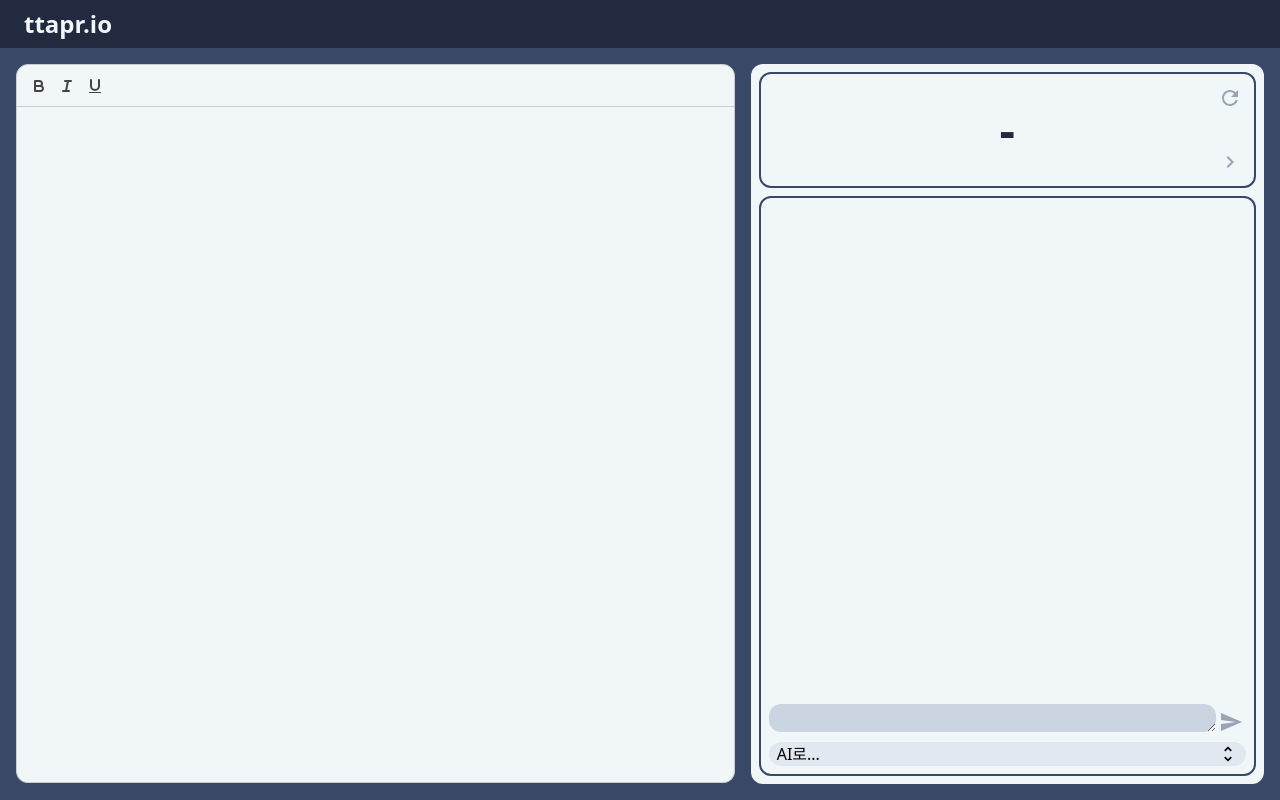
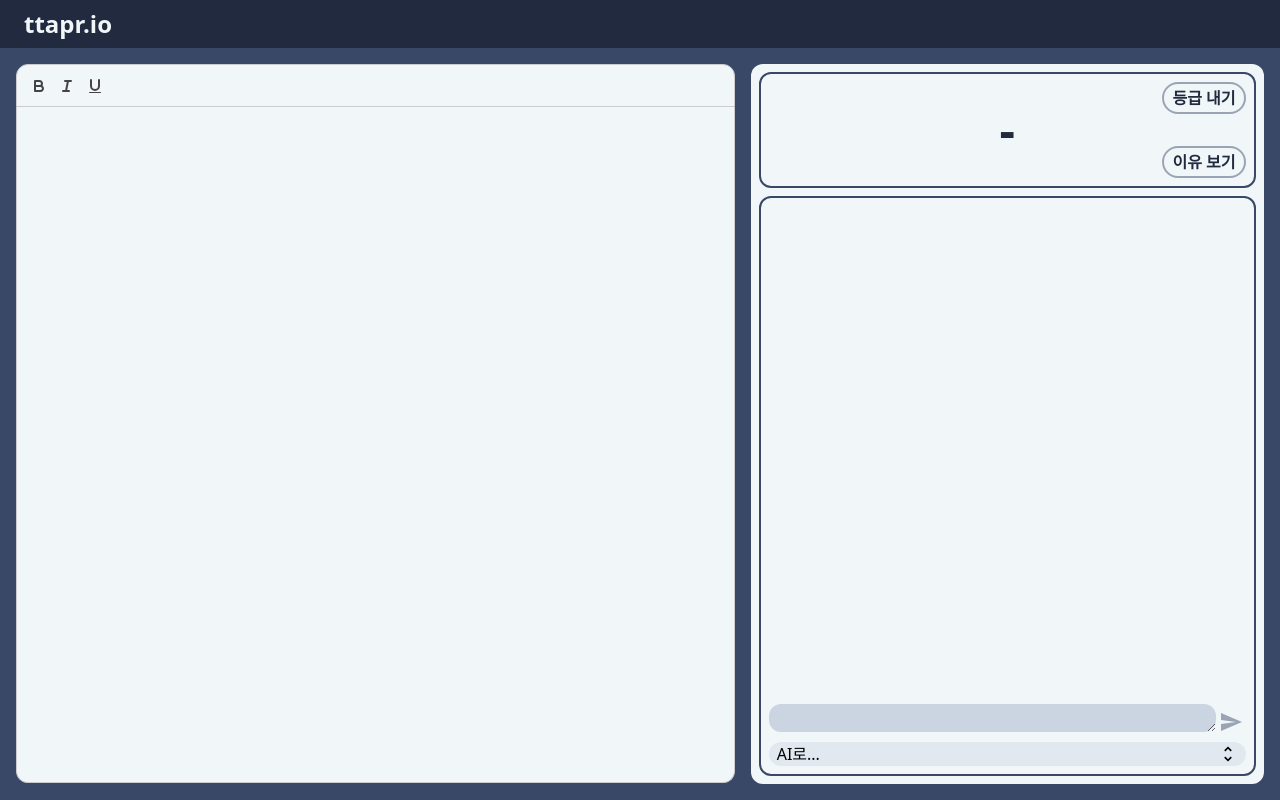
Before and after one commit to layzduckling/ttaprio, a Next.js app in the folder client/: page /editor in a window 1280 px wide. Built offline with nearby package versions, Linux system fonts and the light colour scheme; no server answers.

Commit message:
Change the icon button in the grade widget to text

```diff
--- a/client/components/CoreUI/IconButton.jsx
+++ b/client/components/CoreUI/IconButton.jsx
@@ -9,7 +9,7 @@ const IconButton = React.forwardRef((props, ref) => {
       slotProps={{
         root: {
           className:
-            "flex justify-center items-center h-[32px] w-[32px] rounded-full bg-cool-white hover:bg-slate-200 hover:duration-200 disabled:hover:bg-transparent",
+            "flex justify-center items-center gap-1 h-[32px] w-[32px] rounded-full bg-cool-white hover:bg-slate-200 hover:duration-200 disabled:hover:bg-transparent",
         },
       }}
     ></BaseButton>
--- a/client/pages/editor.jsx
+++ b/client/pages/editor.jsx
@@ -11,8 +11,8 @@ import "react-quill/dist/quill.snow.css";
 
 import { Skeleton } from "@mui/material";
 
-import ChevronRightIcon from "@mui/icons-material/ChevronRight";
-import RefreshIcon from "@mui/icons-material/Refresh";
+// import ChevronRightIcon from "@mui/icons-material/ChevronRight";
+// import RefreshIcon from "@mui/icons-material/Refresh";
 import SendIcon from "@mui/icons-material/Send";
 
 import io from "socket.io-client";
@@ -119,14 +119,16 @@ function GradeWidget() {
             <em className="font-bold not-italic text-5xl color-dark">
               {grade}
             </em>
-            <IconButton className="absolute right-2 top-2" onClick={evaluate}>
-              <RefreshIcon htmlColor="#9ba4b5" />
+            <IconButton className="w-[84px] absolute right-2 top-2 border-2 border-grey" onClick={evaluate}>
+              {/* <RefreshIcon htmlColor="#9ba4b5" /> */}
+              <span className="color-dark font-bold">등급 내기</span>
             </IconButton>
             <IconButton
-              className="absolute right-2 bottom-2"
+              className="w-[84px] absolute right-2 bottom-2 border-2 border-grey"
               onClick={handleOpen}
             >
-              <ChevronRightIcon htmlColor="#9ba4b5" />
+              {/* <ChevronRightIcon htmlColor="#9ba4b5" className="text-3xl" /> */}
+              <span className="color-dark font-bold">이유 보기</span>
             </IconButton>
             <ReasonModal
               open={isOpen}
@@ -213,6 +215,7 @@ function Chat() {
     }
 
     const config = router.query;
+    console.log(config);
 
     const prompts = {
       complete: `${text}\n본문 뒤에 내용을 추론해서 이어 작성해줘.`,
@@ -263,7 +266,7 @@ function Chat() {
             onClick={requestPrompt}
             disabled={isInputDisabled ? true : false}
           >
-            <SendIcon htmlColor={isInputDisabled ? "#9ba4b5" : "#394867"} />
+            <SendIcon htmlColor={isInputDisabled ? "#9ba4b5" : "#394867"} className="text-3xl" />
           </IconButton>
         </div>
         <ActionDropdown
```
